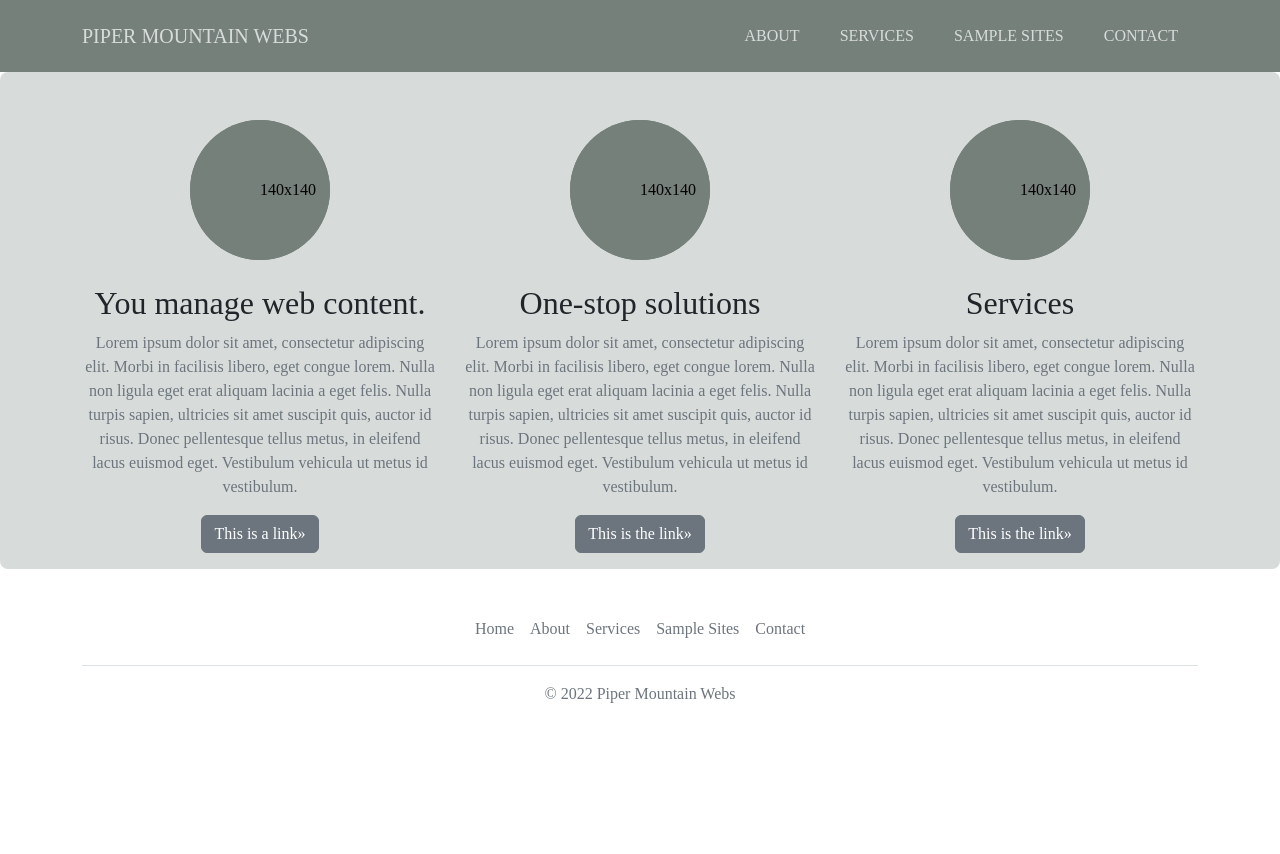
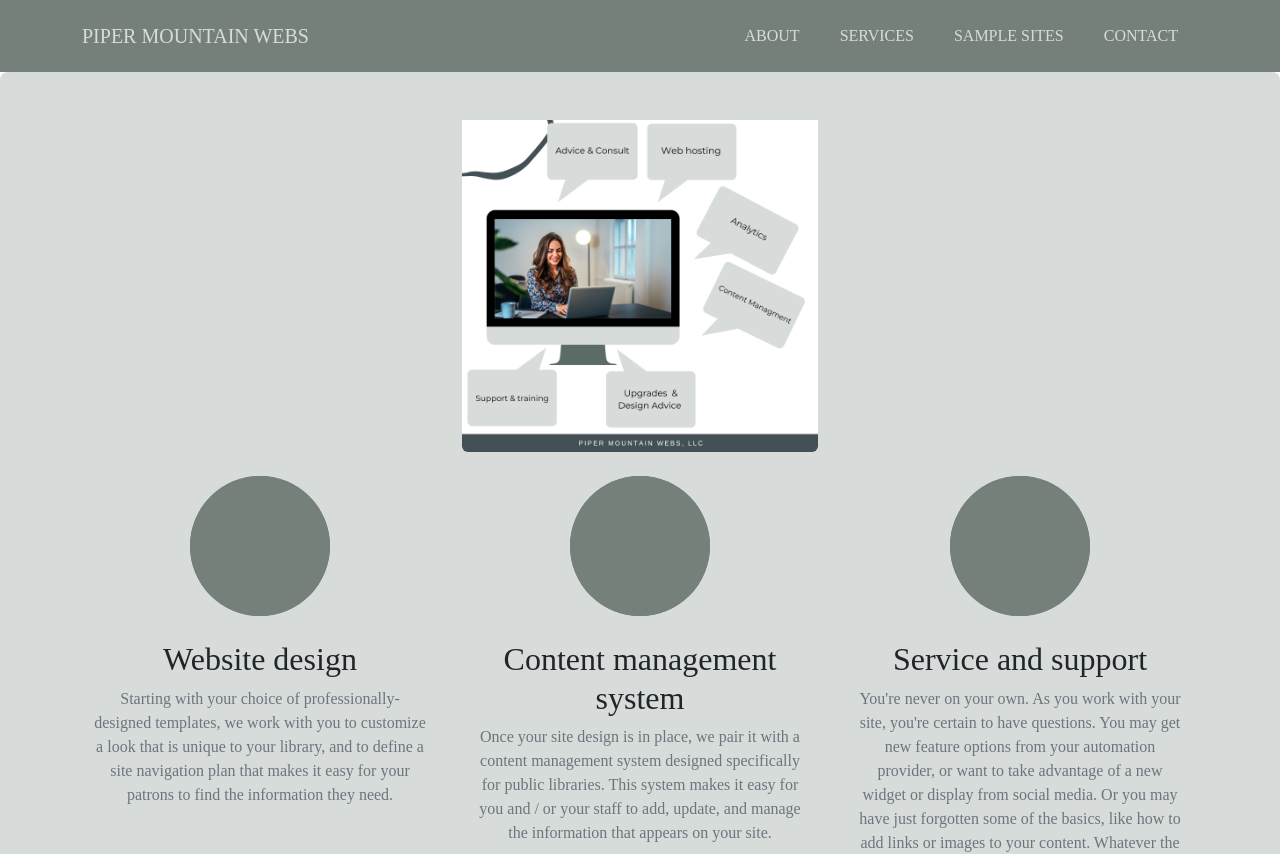
Before and after one commit to jonesopolis/LibraryPublicWebsite, a Next.js app in the folder piper-web/: page /services in a window 1280 px wide. Shown: the top 854 px of the page. Before the commit the page ends 800 px from the top, so only its background shows below. Built offline with nearby package versions, Linux system fonts and the light colour scheme; a web font is replaced by a local one.

Commit message:
more pages

```diff
--- a/piper-web/components/layout.js
+++ b/piper-web/components/layout.js
@@ -12,12 +12,12 @@ function Layout({ children }) {
       </Head>
 
       <Navbar></Navbar>
-      <div className="mb-4 bg-light rounded-3">{children}</div>
+      <div className="bg-light rounded-3">{children}</div>
 
       <Script src="https://cdn.jsdelivr.net/npm/bootstrap@5.2.0/dist/js/bootstrap.bundle.min.js" integrity="sha384-A3rJD856KowSb7dwlZdYEkO39Gagi7vIsF0jrRAoQmDKKtQBHUuLZ9AsSv4jD4Xa" crossorigin="anonymous"></Script>
 
       <div className="container">
-        <footer className="py-3 my-4">
+        <footer className="py-3">
           <ul className="nav justify-content-center border-bottom pb-3 mb-3">
             <li className="nav-item">
               <Link href="/">
--- a/piper-web/pages/services.js
+++ b/piper-web/pages/services.js
@@ -1,50 +1,40 @@
-import Link from "next/link";
+import Image from "next/image";
+import serviceLady from "../img/services.png";
 
 function Services() {
   function getCards() {
     var models = [
       {
         id: 1,
-        heading: "You manage web content.",
-        description: `Lorem ipsum dolor sit amet, consectetur adipiscing elit. Morbi in facilisis libero, eget congue lorem. Nulla non ligula eget erat aliquam lacinia a eget felis. Nulla turpis sapien, ultricies sit amet suscipit quis, auctor id risus. Donec pellentesque tellus metus, in eleifend lacus euismod eget. Vestibulum vehicula ut metus id vestibulum. `,
+        heading: "Website design",
+        description: `Starting with your choice of professionally-designed templates, we work with you to customize a look that is unique to your library, and to define a site navigation plan that makes it easy for your patrons to find the information they need.`,
         linkText: `This is a link`,
-        linkRoute: "/services",
       },
       {
         id: 2,
-        heading: "One-stop solutions",
-        description: `Lorem ipsum dolor sit amet, consectetur adipiscing elit. Morbi in facilisis libero, eget congue lorem. Nulla non ligula eget erat aliquam lacinia a eget felis. Nulla turpis sapien, ultricies sit amet suscipit quis, auctor id risus. Donec pellentesque tellus metus, in eleifend lacus euismod eget. Vestibulum vehicula ut metus id vestibulum. `,
+        heading: "Content management system",
+        description: `Once your site design is in place, we pair it with a content management system designed specifically for public libraries. This system makes it easy for you and / or your staff to add, update, and manage the information that appears on your site.`,
         linkText: "This is the link",
-        linkRoute: "/services",
       },
       {
         id: 3,
-        heading: "Services",
-        description: "Lorem ipsum dolor sit amet, consectetur adipiscing elit. Morbi in facilisis libero, eget congue lorem. Nulla non ligula eget erat aliquam lacinia a eget felis. Nulla turpis sapien, ultricies sit amet suscipit quis, auctor id risus. Donec pellentesque tellus metus, in eleifend lacus euismod eget. Vestibulum vehicula ut metus id vestibulum.",
+        heading: "Service and support",
+        description: "You're never on your own. As you work with your site, you're certain to have questions. You may get new feature options from your automation provider, or want to take advantage of a new widget or display from social media. Or you may have just forgotten some of the basics, like how to add links or images to your content. Whatever the case may be, our staff is always just a phone call or email away. It's like having your own personal library web technician on call - whenever you need help.",
         linkText: "This is the link",
-        linkRoute: "/services",
       },
     ];
 
     return (
       <div className="row">
         {models.map((x) => (
-          <div className="col-lg-4 text-center" key={x.id}>
+          <div className="col-lg-4 text-center px-4" key={x.id}>
             <svg className="bd-placeholder-img rounded-circle mb-4 bg-dark" width="140" height="140" xmlns="http://www.w3.org/2000/svg" role="img" aria-label="Placeholder: 140x140" preserveAspectRatio="xMidYMid slice" focusable="false">
               <title>Placeholder</title>
               <rect width="100%" height="100%" />
-              <text x="50%" y="50%" dy=".3em">
-                140x140
-              </text>
             </svg>
 
             <h2>{x.heading}</h2>
             <p className="text-muted">{x.description}</p>
-            <p>
-              <Link href={x.linkRoute}>
-                <a className="btn btn-secondary">{x.linkText}&raquo;</a>
-              </Link>
-            </p>
           </div>
         ))}
       </div>
@@ -53,7 +43,15 @@ function Services() {
 
   return (
     <>
-      <div className="container marketing pt-5">{getCards()}</div>
+      <div className="container marketing pt-5">
+        <div className="row">
+          <div className="col-4"></div>
+          <div className="col-4">
+            <Image src={serviceLady} className="img-fluid rounded mb-4" layout="responsive" alt="piper webs" />
+          </div>
+        </div>
+        {getCards()}
+      </div>
     </>
   );
 }
```
Also changed, not shown: piper-web/pages/index.js (+9 -16 lines), piper-web/img/map.png (added), piper-web/img/services.png (added).
